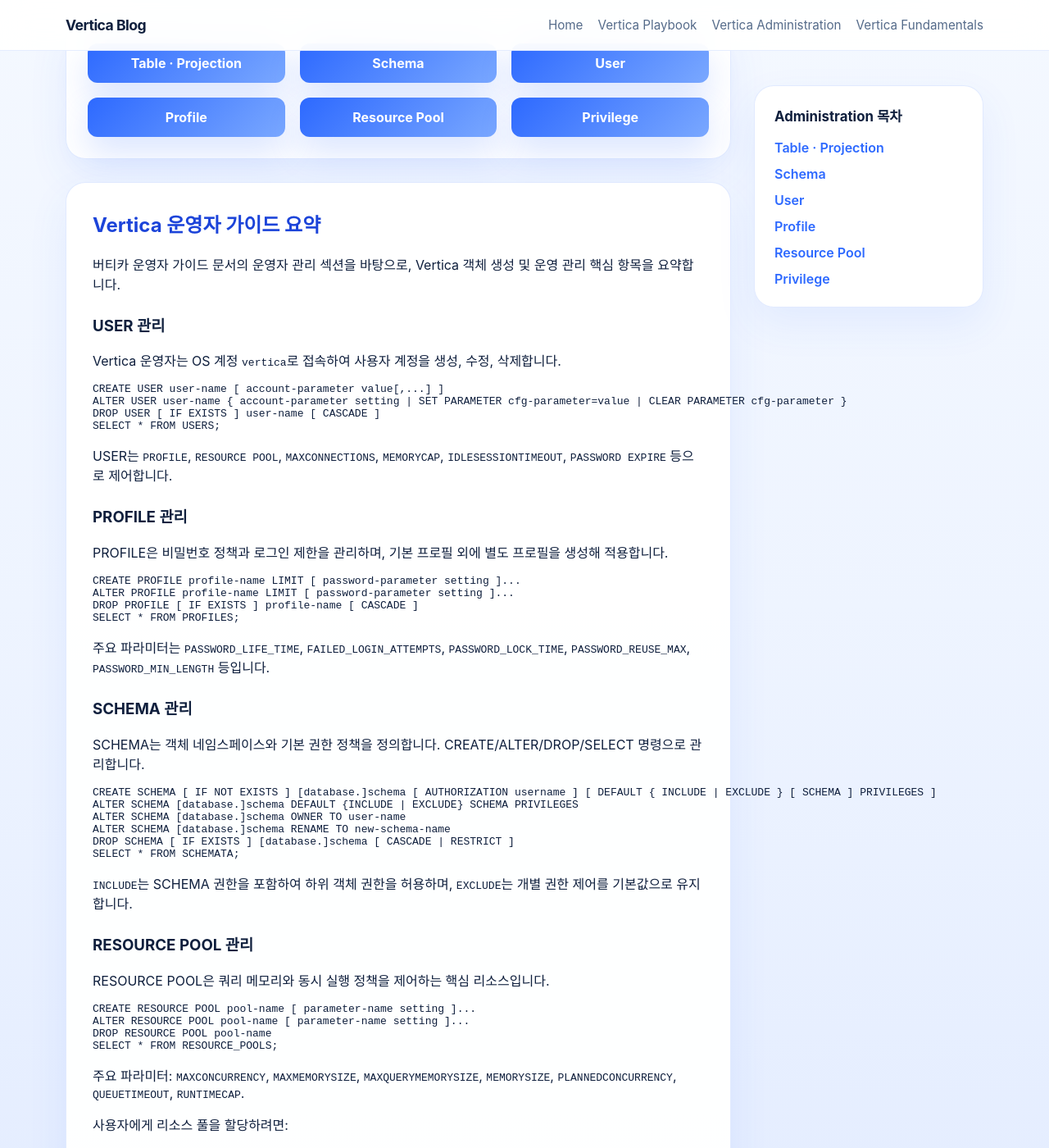
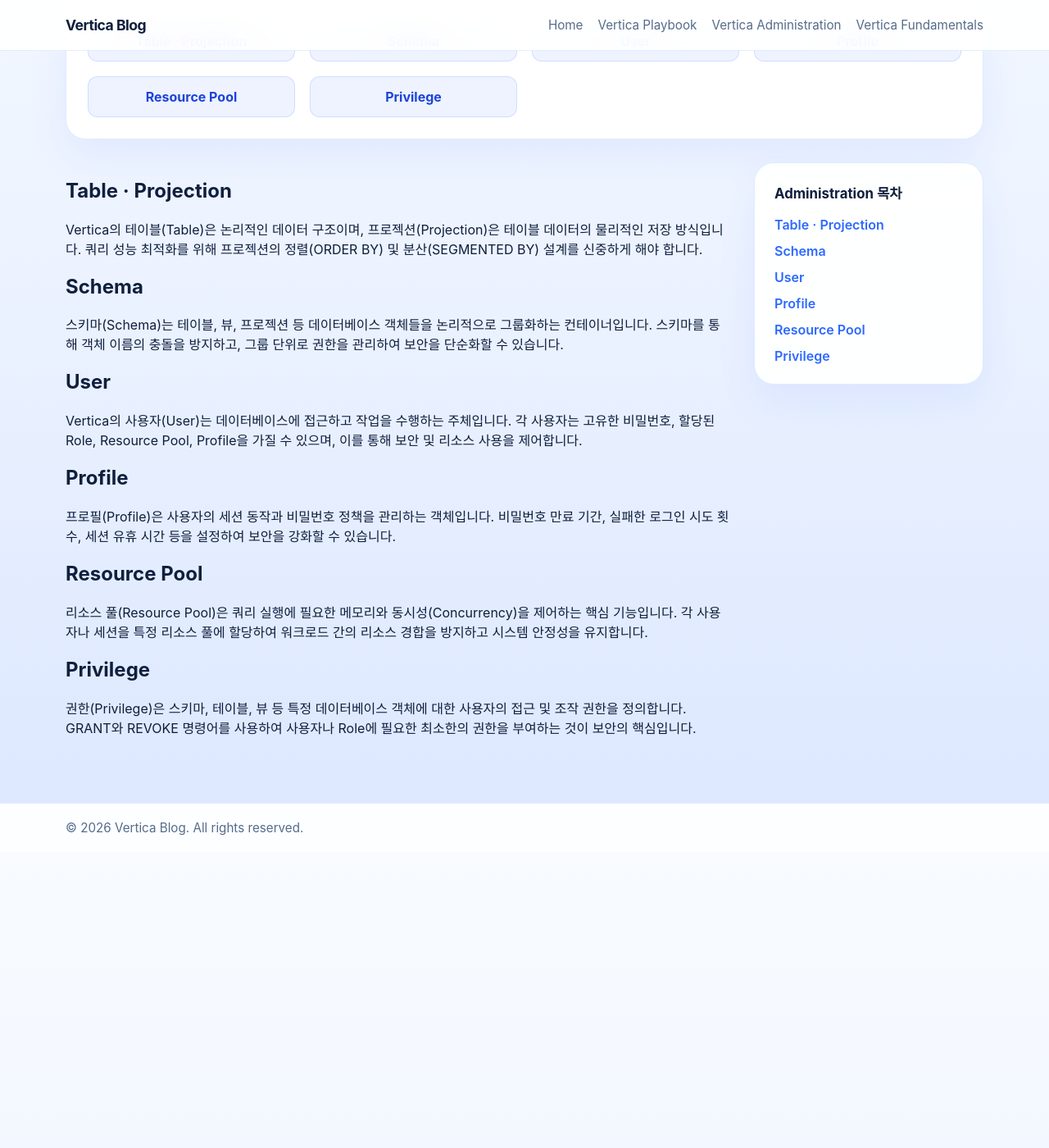
Before and after one commit to JIN0326/vertica_blog, a Jekyll site: the page built from administration.md, in a window 1280 px wide and 1400 px high, scrolled down 498 px. Shown: the whole window at 82% size. Built offline with Jekyll 4.4.1, drawn with Linux system fonts in a browser that asks for light colours; after the commit the page ends 1537 px from its top, so only the background shows below that; some of the changed text lies outside the part shown.

Commit message:
Update blog content and styling

```diff
--- a/administration.md
+++ b/administration.md
@@ -157,104 +157,60 @@
   <p>Table, Projection, Schema, User, Profile, Resource Pool, Privilege 중심으로 Vertica 운영 관리 항목을 정리합니다.</p>
 </div>
 
+<section class="button-grid-section">
+  <div class="button-grid">
+    <a class="button secondary" href="#table-projection">Table · Projection</a>
+    <a class="button secondary" href="#schema">Schema</a>
+    <a class="button secondary" href="#user">User</a>
+    <a class="button secondary" href="#profile">Profile</a>
+    <a class="button secondary" href="#resource-pool">Resource Pool</a>
+    <a class="button secondary" href="#privilege">Privilege</a>
+  </div>
+</section>
+
 <div class="page-layout">
   <main>
-    <section class="button-grid-section">
-      <div class="button-grid">
-        <a class="button primary" href="{{ '/administration-table-projection' | relative_url }}">Table · Projection</a>
-        <a class="button primary" href="{{ '/administration-schema' | relative_url }}">Schema</a>
-        <a class="button primary" href="{{ '/administration-user' | relative_url }}">User</a>
-        <a class="button primary" href="{{ '/administration-profile' | relative_url }}">Profile</a>
-        <a class="button primary" href="{{ '/administration-resource-pool' | relative_url }}">Resource Pool</a>
-        <a class="button primary" href="{{ '/administration-privilege' | relative_url }}">Privilege</a>
-      </div>
-    </section>
+    <article id="table-projection" class="content-section">
+      <h2>Table · Projection</h2>
+      <p>Vertica의 테이블(Table)은 논리적인 데이터 구조이며, 프로젝션(Projection)은 테이블 데이터의 물리적인 저장 방식입니다. 쿼리 성능 최적화를 위해 프로젝션의 정렬(ORDER BY) 및 분산(SEGMENTED BY) 설계를 신중하게 해야 합니다.</p>
+    </article>
 
-    <section class="content-card">
-      <h2>Vertica 운영자 가이드 요약</h2>
-      <p>버티카 운영자 가이드 문서의 운영자 관리 섹션을 바탕으로, Vertica 객체 생성 및 운영 관리 핵심 항목을 요약합니다.</p>
+    <article id="schema" class="content-section">
+      <h2>Schema</h2>
+      <p>스키마(Schema)는 테이블, 뷰, 프로젝션 등 데이터베이스 객체들을 논리적으로 그룹화하는 컨테이너입니다. 스키마를 통해 객체 이름의 충돌을 방지하고, 그룹 단위로 권한을 관리하여 보안을 단순화할 수 있습니다.</p>
+    </article>
 
-      <article class="content-article">
-        <h3>USER 관리</h3>
-        <p>Vertica 운영자는 OS 계정 <code>vertica</code>로 접속하여 사용자 계정을 생성, 수정, 삭제합니다.</p>
-        <pre><code>CREATE USER user-name [ account-parameter value[,...] ]
-ALTER USER user-name { account-parameter setting | SET PARAMETER cfg-parameter=value | CLEAR PARAMETER cfg-parameter }
-DROP USER [ IF EXISTS ] user-name [ CASCADE ]
-SELECT * FROM USERS;</code></pre>
-        <p>USER는 <code>PROFILE</code>, <code>RESOURCE POOL</code>, <code>MAXCONNECTIONS</code>, <code>MEMORYCAP</code>, <code>IDLESESSIONTIMEOUT</code>, <code>PASSWORD EXPIRE</code> 등으로 제어합니다.</p>
-      </article>
+    <article id="user" class="content-section">
+      <h2>User</h2>
+      <p>Vertica의 사용자(User)는 데이터베이스에 접근하고 작업을 수행하는 주체입니다. 각 사용자는 고유한 비밀번호, 할당된 Role, Resource Pool, Profile을 가질 수 있으며, 이를 통해 보안 및 리소스 사용을 제어합니다.</p>
+    </article>
 
-      <article class="content-article">
-        <h3>PROFILE 관리</h3>
-        <p>PROFILE은 비밀번호 정책과 로그인 제한을 관리하며, 기본 프로필 외에 별도 프로필을 생성해 적용합니다.</p>
-        <pre><code>CREATE PROFILE profile-name LIMIT [ password-parameter setting ]...
-ALTER PROFILE profile-name LIMIT [ password-parameter setting ]...
-DROP PROFILE [ IF EXISTS ] profile-name [ CASCADE ]
-SELECT * FROM PROFILES;</code></pre>
-        <p>주요 파라미터는 <code>PASSWORD_LIFE_TIME</code>, <code>FAILED_LOGIN_ATTEMPTS</code>, <code>PASSWORD_LOCK_TIME</code>, <code>PASSWORD_REUSE_MAX</code>, <code>PASSWORD_MIN_LENGTH</code> 등입니다.</p>
-      </article>
+    <article id="profile" class="content-section">
+      <h2>Profile</h2>
+      <p>프로필(Profile)은 사용자의 세션 동작과 비밀번호 정책을 관리하는 객체입니다. 비밀번호 만료 기간, 실패한 로그인 시도 횟수, 세션 유휴 시간 등을 설정하여 보안을 강화할 수 있습니다.</p>
+    </article>
 
-      <article class="content-article">
-        <h3>SCHEMA 관리</h3>
-        <p>SCHEMA는 객체 네임스페이스와 기본 권한 정책을 정의합니다. CREATE/ALTER/DROP/SELECT 명령으로 관리합니다.</p>
-        <pre><code>CREATE SCHEMA [ IF NOT EXISTS ] [database.]schema [ AUTHORIZATION username ] [ DEFAULT { INCLUDE | EXCLUDE } [ SCHEMA ] PRIVILEGES ]
-ALTER SCHEMA [database.]schema DEFAULT {INCLUDE | EXCLUDE} SCHEMA PRIVILEGES
-ALTER SCHEMA [database.]schema OWNER TO user-name
-ALTER SCHEMA [database.]schema RENAME TO new-schema-name
-DROP SCHEMA [ IF EXISTS ] [database.]schema [ CASCADE | RESTRICT ]
-SELECT * FROM SCHEMATA;</code></pre>
-        <p><code>INCLUDE</code>는 SCHEMA 권한을 포함하여 하위 객체 권한을 허용하며, <code>EXCLUDE</code>는 개별 권한 제어를 기본값으로 유지합니다.</p>
-      </article>
+    <article id="resource-pool" class="content-section">
+      <h2>Resource Pool</h2>
+      <p>리소스 풀(Resource Pool)은 쿼리 실행에 필요한 메모리와 동시성(Concurrency)을 제어하는 핵심 기능입니다. 각 사용자나 세션을 특정 리소스 풀에 할당하여 워크로드 간의 리소스 경합을 방지하고 시스템 안정성을 유지합니다.</p>
+    </article>
 
-      <article class="content-article">
-        <h3>RESOURCE POOL 관리</h3>
-        <p>RESOURCE POOL은 쿼리 메모리와 동시 실행 정책을 제어하는 핵심 리소스입니다.</p>
-        <pre><code>CREATE RESOURCE POOL pool-name [ parameter-name setting ]...
-ALTER RESOURCE POOL pool-name [ parameter-name setting ]...
-DROP RESOURCE POOL pool-name
-SELECT * FROM RESOURCE_POOLS;</code></pre>
-        <p>주요 파라미터: <code>MAXCONCURRENCY</code>, <code>MAXMEMORYSIZE</code>, <code>MAXQUERYMEMORYSIZE</code>, <code>MEMORYSIZE</code>, <code>PLANNEDCONCURRENCY</code>, <code>QUEUETIMEOUT</code>, <code>RUNTIMECAP</code>.</p>
-        <p>사용자에게 리소스 풀을 할당하려면:</p>
-        <pre><code>ALTER USER user-name RESOURCE POOL pool-name</code></pre>
-      </article>
-
-      <article class="content-article">
-        <h3>TABLE &amp; PROJECTION</h3>
-        <p>Vertica의 TABLE과 PROJECTION은 저장 구조와 조회 성능을 결정합니다.</p>
-        <pre><code>CREATE TABLE [ IF NOT EXISTS ] [[database.]schema.]table
-  ( column-definition[,...] [, table-constraint ][,...] )
-  [ ORDER BY column[,...] ]
-  [ segmentation-spec ]
-  [ KSAFE [k-num] ]
-  [ partition-clause ]
-  [ {INCLUDE | EXCLUDE} [SCHEMA] PRIVILEGES ]
-CREATE TABLE ... AS query
-CREATE TABLE ... LIKE existing-table</code></pre>
-        <p>ORDER BY, segmentation, KSAFE, partition 설정으로 데이터 분산과 쿼리 성능을 최적화합니다.</p>
-      </article>
-
-      <article class="content-article">
-        <h3>PRIVILEGE 관리</h3>
-        <p>운영자는 권한 관리를 통해 리소스 접근과 실행 정책을 통제합니다.</p>
-        <pre><code>GRANT USAGE ON RESOURCE POOL resource-pool TO grantee [ WITH GRANT OPTION ]
-ALTER USER user-name RESOURCE POOL resource-pool
-GRANT ... TO ...
-REVOKE ... FROM ...</code></pre>
-        <p>RESOURCE POOL 사용 권한과 SCHEMA 권한을 명확히 분리하면 운영 안정성을 높일 수 있습니다.</p>
-      </article>
-    </section>
+    <article id="privilege" class="content-section">
+      <h2>Privilege</h2>
+      <p>권한(Privilege)은 스키마, 테이블, 뷰 등 특정 데이터베이스 객체에 대한 사용자의 접근 및 조작 권한을 정의합니다. GRANT와 REVOKE 명령어를 사용하여 사용자나 Role에 필요한 최소한의 권한을 부여하는 것이 보안의 핵심입니다.</p>
+    </article>
   </main>
 
   <aside class="page-sidebar">
     <div class="sidebar-panel">
       <h3>Administration 목차</h3>
       <ul>
-        <li><a href="{{ '/administration-table-projection' | relative_url }}">Table · Projection</a></li>
-        <li><a href="{{ '/administration-schema' | relative_url }}">Schema</a></li>
-        <li><a href="{{ '/administration-user' | relative_url }}">User</a></li>
-        <li><a href="{{ '/administration-profile' | relative_url }}">Profile</a></li>
-        <li><a href="{{ '/administration-resource-pool' | relative_url }}">Resource Pool</a></li>
-        <li><a href="{{ '/administration-privilege' | relative_url }}">Privilege</a></li>
+        <li><a href="#table-projection">Table · Projection</a></li>
+        <li><a href="#schema">Schema</a></li>
+        <li><a href="#user">User</a></li>
+        <li><a href="#profile">Profile</a></li>
+        <li><a href="#resource-pool">Resource Pool</a></li>
+        <li><a href="#privilege">Privilege</a></li>
       </ul>
     </div>
   </aside>
```
Also changed, not shown: portfolio.md (+0 -14 lines).
